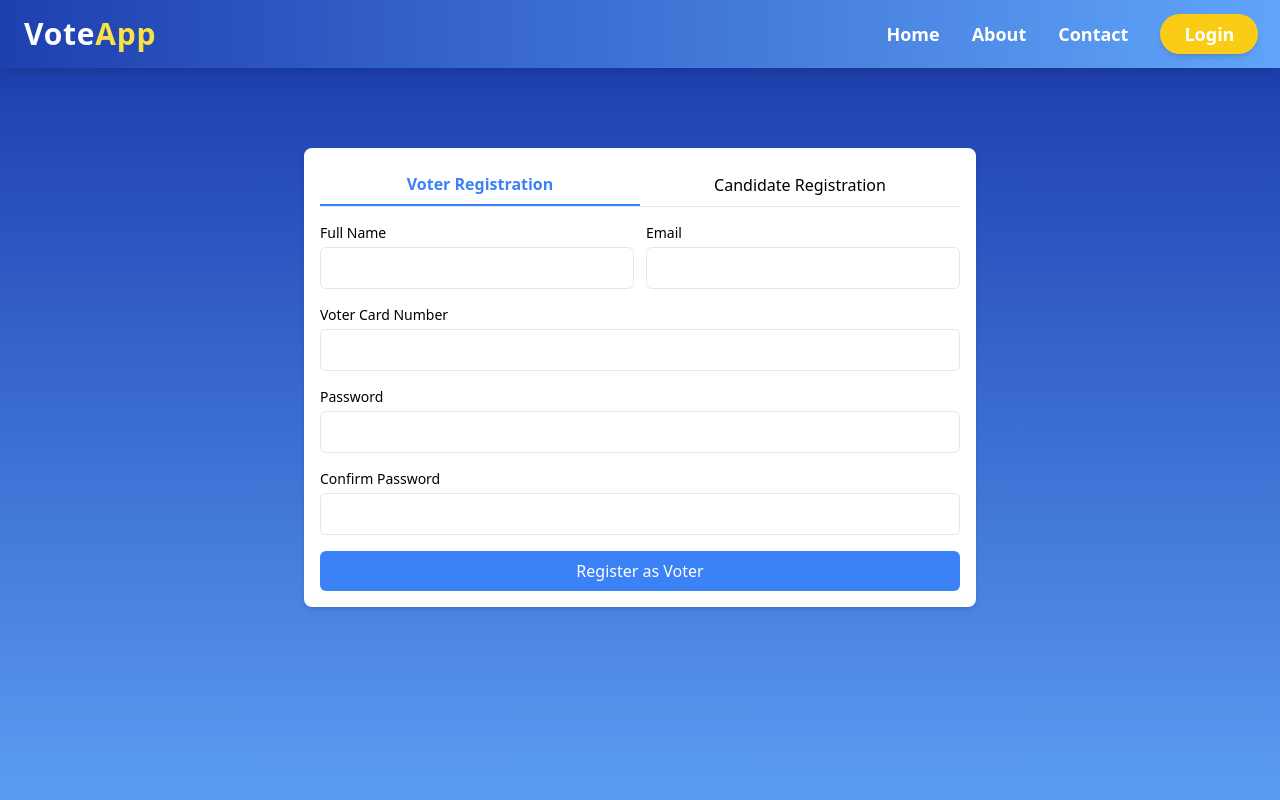
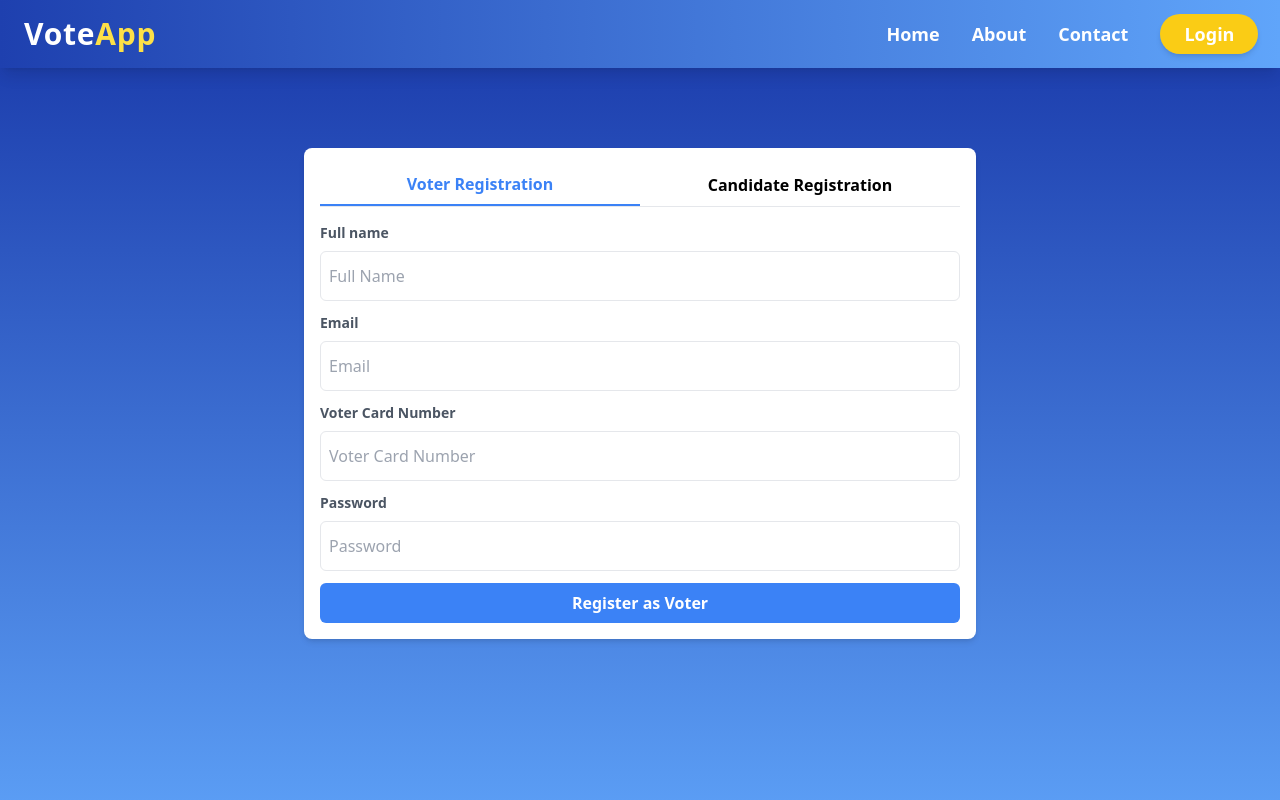
Before and after one commit to Abdulquadri-Mahmud/VoteApp, a React (Vite) app: page /signup in a window 1280 px wide. Shown: the top 800 px of the page. Built offline with nearby package versions, Linux system fonts and the light colour scheme.

Commit message:
changes made

```diff
--- a/src/components/Hero.jsx
+++ b/src/components/Hero.jsx
@@ -1,7 +1,11 @@
 // Hero.js (Hero Section Component)
 import React from "react";
+import { useSelector } from "react-redux";
+import { Link } from "react-router-dom";
 
 const Hero = () => {
+    const { currentUser, error, loading } = useSelector((state) => state.user);
+
   return (
     <div className="2xl:h-[80vh] md:h-screen py-20 flex justify-center bg-gradient-to-b from-white to-blue-200 text-black text-center her">
         <div className="xl:max-w-[90%] mx-auto flex justify-around px-3 flex-wrap items-center">
@@ -16,10 +20,10 @@ const Hero = () => {
                 </p>
                 <div className="font-medium text-white">
                     <button className="bg-gradient-to-r from-blue-700 to-blue-300 hover:scale-110 hover:shadow-2xl transition-transform px-6 py-3 rounded-lg mr-4 shadow-lg animate-hover-glow">
-                        Register
+                        <Link to={`${currentUser ? '/profile' : '/signup'}`}>Register</Link>
                     </button>
                     <button className="bg-gradient-to-r from-yellow-300 to-yellow-600 hover:scale-110 hover:shadow-2xl transition-transform px-6 py-3 rounded-lg shadow-lg animate-hover-glow">
-                        Vote Now
+                        <Link to={`${currentUser ? '/profile' : '/signup'}`}>Vote Now</Link>
                     </button>
                 </div>
             </div>
--- a/src/pages/Profiles/Profiles.jsx
+++ b/src/pages/Profiles/Profiles.jsx
@@ -1,10 +1,15 @@
 import React, { useState } from "react";
 import { IoAddCircleOutline } from "react-icons/io5";
-import { useNavigate } from "react-router-dom";
+import { useNavigate, useParams } from "react-router-dom";
 import VotingPanel from "./voteSection/VoteSection";
+import { useDispatch, useSelector } from "react-redux";
+import { updateFailure, updateStart, updateSuccess } from "../../store/user/userReducer";
 
 const Profile = () => {
+  const { currentUser, loading } = useSelector((state) => (state.user));
+
   const [activeTab, setActiveTab] = useState("Personal Info");
+
   const [elections, setElections] = useState([
     { name: "UP state election", date: "02-04-2022" },
     { name: "Manipur state Election", date: "04-04-2022" },
@@ -12,35 +17,69 @@ const Profile = () => {
     { name: "Bangalore state Election", date: "20-04-2022" },
     { name: "Gurgaon Municipal Corporation", date: "26-04-2022" },
   ]);
+  const [formData, setFormData] = useState({
+    fullname: '',
+    email: '',
+    votersCardNumber: '',
+    password: ''
+  });
+
   const [newElection, setNewElection] = useState({ name: "", date: "" });
   const [showModal, setShowModal] = useState(false);
   const [showInstructions, setShowInstructions] = useState(false);
   const [checkboxChecked, setCheckboxChecked] = useState(false);
   const [showFacialRecognitionModal, setShowFacialRecognitionModal] = useState(false);
   const [hasProceeded, setHasProceeded] = useState(false); // Track if user clicked 'Proceed'
-  const [loading, setLoading] = useState(false);
 
-  // Personal info state
-  const [voters, setVoters] = useState({
-    fullname: "John Doe",
-    email: "johndoe@example.com",
-    vtc: "123456789",
-    address: "123 Main Street, City, Country",
-    password: "",
-  });
+  let party;
+
+  if ("party" in currentUser) {
+    party = currentUser.party
+  }
 
   const handleChange = (e) => {
     const { id, value } = e.target;
-    setVoters((prevVoters) => ({
-      ...prevVoters,
+    setFormData((prevFormData) => ({
+      ...prevFormData,
       [id]: value,
     }));
   };
 
-  const handleSubmit = (e) => {
+  console.log(formData);
+
+
+  let dispatch = useDispatch();
+
+  const { id } = useParams();
+
+  const handleSubmit = async (e) => {
     e.preventDefault();
-    console.log("Updated Voters Information: ", voters);
-    // You can now send the updated voters info to an API or save it in the state
+    try {
+          dispatch(updateStart());
+          const endpoint = `https://vote-app-api.vercel.app/api/candidate-voter/auth/update_candidate/${id}`;
+
+          const res = await fetch(endpoint, {
+            method: 'PATCH',
+            headers: { 'Content-Type': 'application/json' },
+            body: JSON.stringify(formData),
+          });
+
+          const data = await res.json();
+
+          if (data.success === false) {
+            dispatch(updateFailure(data.message));
+            setModalContent({ show: true, title: "Error", message: data.message });
+            return;
+          }
+
+          dispatch(updateSuccess(data));
+          setModalContent({ show: true, title: "Success", message: "You have successfully logged in!" });
+          setTimeout(() => navigate('/profile'), 1500);
+
+        } catch (error) {
+          dispatch(updateFailure(error.message));
+          setModalContent({ show: true, title: "Error", message: "An error occurred during login. Please try again." });
+        }
   };
 
   const handleAddElection = () => {
@@ -114,20 +153,37 @@ const Profile = () => {
             <form className='mt-6' onSubmit={handleSubmit}>
               <div className='mb-3'>
                 <p className='text-gray-600 font-medium pb-2'>Full Name:</p>
-                  <input onChange={handleChange} id='fullname' type="text" className='p-3 border-2 border-gray-200 placeholder:text-sm outline-none w-full rounded-md text-sm' defaultValue={voters.fullname}/>
+                  <input onChange={handleChange} id='fullname' type="text" className='p-3 border-2 border-gray-200 placeholder:text-sm outline-none w-full rounded-md text-sm' defaultValue={currentUser.fullname}/>
               </div>
               <div className='mb-3'>
                   <p className='text-gray-600 font-medium pb-2'>Email:</p>
-                  <input onChange={handleChange} id='email' type="email" className='p-3 border-2 border-gray-200 placeholder:text-sm outline-none w-full rounded-md text-sm' defaultValue={voters.email}/>
+                  <input onChange={handleChange} id='email' type="email" className='p-3 border-2 border-gray-200 placeholder:text-sm outline-none w-full rounded-md text-sm' defaultValue={currentUser.email}/>
               </div>
-              <div className='mb-3'>
-                  <p className='text-gray-600 font-medium pb-2'>voters Card Number:</p>
-                  <input onChange={handleChange} id='vtc' type="text" className='p-3 border-2 border-gray-200 placeholder:text-sm outline-none w-full rounded-md text-sm' defaultValue={voters.vtc}/>
-              </div>
-              <div className='mb-3'>
+              {
+                "party" in currentUser ? (
+                  <>
+                    <div className="pb-2">
+                      <p className={`pb-2 font-semibold`}>Party</p>
+                      <input type="text" value={party} className="px-2 py-3 outline-none border rounded-md w-full group-disabled:"/>
+                    </div>
+                    <div className="pb-2">
+                      <p className={`pb-2 font-semibold`}>Phone</p>
+                      <input type="text" name="phone" placeholder="Phone" value={currentUser.phone} onChange={handleChange} className="px-2 py-3 outline-none border rounded-md w-full"/>
+                    </div>
+                  </>
+                ) : (
+                  <>
+                    <div className='mb-3'>
+                        <p className='text-gray-600 font-medium pb-2'>voters Card Number:</p>
+                        <input onChange={handleChange} id='votersCardNumber' type="text" className='p-3 border-2 border-gray-200 placeholder:text-sm outline-none w-full rounded-md text-sm' defaultValue={currentUser.votersCardNumber}/>
+                    </div>
+                  </>
+                )
+              }
+              {/* <div className='mb-3'>
                   <p className='text-gray-600 font-medium pb-2'>Address:</p>
                   <input onChange={handleChange} id='address' type="text" className='p-3 border-2 border-gray-200 placeholder:text-sm outline-none w-full rounded-md text-sm' defaultValue={voters.password}/>
-              </div>
+              </div> */}
               <div className='mb-3'>
                   <p className='text-gray-600 font-medium pb-2'>Password:</p>
                   <input onChange={handleChange} id='password' type="password" className='p-3 border-2 border-gray-200 placeholder:text-sm outline-none w-full rounded-md text-sm'/>
@@ -212,7 +268,7 @@ const Profile = () => {
   };
 
   return (
-    <div className="min-h-screen py-10 bg-gradient-to-b from-blue-900 to-blue-400">
+    <div className="min-h-screen py-10 px-2 bg-gradient-to-b from-blue-900 to-blue-400">
       <div className="bg-white mx-3  text-gray-800 max-w-full lg:max-w-5xl md:mx-auto rounded-lg overflow-hidden shadow-lg">
         <div className="flex justify-between items-center bg-blue-700 px-6 py-4">
           <div className="flex space-x-6">
--- a/src/pages/Profiles/voteSection/VoteSection.jsx
+++ b/src/pages/Profiles/voteSection/VoteSection.jsx
@@ -6,6 +6,7 @@ const VotingPanel = () => {
   const [previewImage, setPreviewImage] = useState(null);
   const [isModalOpen, setIsModalOpen] = useState(false);
   const [errorModal, setErrorModal] = useState({ isOpen: false, message: "" });
+  // const [successModal, setSuccessModal] = useState({ isOpen: false, message: "" });
   const [isCheckboxChecked, setIsCheckboxChecked] = useState(false);
   const [imageCaptured, setImageCaptured] = useState(false); // Track if an image has been captured
 
@@ -212,7 +213,7 @@ const VotingPanel = () => {
       {errorModal.isOpen && (
         <div className="fixed inset-0 bg-black bg-opacity-75 flex justify-center items-center">
           <div className="bg-blue-800 text-white p-8 rounded-lg shadow-xl max-w-md w-full">
-            <h2 className="text-xl font-semibold mb-4">Submission Error</h2>
+            {/* <h2 className="text-xl font-semibold mb-4">Submission Success</h2> */}
             <p className="text-lg">{errorModal.message}</p>
             <div className="flex justify-end mt-6">
               <button
--- a/src/pages/auth/Signup.jsx
+++ b/src/pages/auth/Signup.jsx
@@ -1,17 +1,22 @@
 import React, { useState } from "react";
-import { useDispatch } from "react-redux";
+import { useDispatch, useSelector } from "react-redux";
 import { signUpFailure, signUpStart, signUpSuccess } from "../../store/user/userReducer";
 import { useNavigate } from "react-router-dom";
 
 function Registration() {
   const [activeTab, setActiveTab] = useState("voter"); // Toggle between "voter" and "candidate"
+
   const [formData, setFormData] = useState({
-    voter: { fullname: "", email: "", voterCardNumber: "", password: "", confirmPassword: "" },
-    candidate: { fullname: "", email: "", party: "", phone: "", password: "", confirmPassword: "" },
+    voter: { fullname: "", email: "", votersCardNumber: "", password: "" },
+    candidate: { fullname: "", email: "", party: "", phone: "", password: "" },
   });
+
   const [showModal, setShowModal] = useState(false); // To toggle modal visibility
+  const [modalMessage, setModalMessage] = useState(""); // Modal message for success/error
 
+  const { loading } = useSelector((state) => state.user);
   const dispatch = useDispatch();
+  const navigate = useNavigate();
 
   const handleChange = (e, type) => {
     const { name, value } = e.target;
@@ -21,144 +26,139 @@ function Registration() {
     }));
   };
 
-  let navigate = useNavigate();
-
-  const handleSubmit = (e, type) => {
+  const handleSubmit = async (e, type) => {
     e.preventDefault();
-    try {
     dispatch(signUpStart());
 
-      if (!formData) {
-        dispatch(signUpFailure('An error occured while submitting form. Please try again later'));
+    try {
+      const endpoint = type === "voter" ? `https://vote-app-api.vercel.app/api/voter/auth/signup` : `https://vote-app-api.vercel.app/api/candidate-voter/auth/signup`;
+
+      const res = await fetch(endpoint, {
+        method: "POST",
+        headers: { "Content-Type": "application/json" },
+        body: JSON.stringify(formData[type]),
+      });
+
+      const data = await res.json();
+
+      if (data.success === false) {
+        dispatch(signUpFailure(data.message));
+        setModalMessage(data.message);
+        setShowModal(true);
         return;
       }
-      console.log(`${type} data submitted:`, formData[type]);
 
       dispatch(signUpSuccess());
+      setModalMessage("Registration successful! You can now log in.");
+      setShowModal(true);
+      setFormData({
+        voter: { fullname: "", email: "", votersCardNumber: "", password: "" },
+        candidate: { fullname: "", email: "", party: "", phone: "", password: "" },
+      });
 
-      setShowModal(true); // Show modal after form submission
-
-      navigate('/login');
-    } catch (error) {
-      dispatch(signUpFailure(error));
+      setTimeout(() => navigate("/login"), 1500);
+    } catch (err) {
+      dispatch(signUpFailure(err.message));
+      setModalMessage("An error occurred during registration. Please try again.");
+      setShowModal(true);
     }
   };
 
   const closeModal = () => {
-    setShowModal(false); // Close modal
+    setShowModal(false);
   };
 
   return (
-    <div className="min-h-screen py-20 bg-gradient-to-b from-blue-800 to-blue-400">
-      <div className="max-w-2xl md:mx-auto mx-3 p-4 bg-white shadow-md rounded-lg">
+    <div className="min-h-screen py-20 bg-gradient-to-b px-2 from-blue-800 to-blue-400">
+      <div className="max-w-2xl mx-auto p-4 bg-white shadow-md rounded-lg">
         {/* Tabs */}
         <div className="flex border-b mb-4">
-          <button
-            className={`flex-1 py-2 px-4 ${activeTab === "voter" ? "border-b-2 border-blue-500 text-blue-500 font-bold" : ""}`}
-            onClick={() => setActiveTab("voter")}
-          >
+          <button className={`flex-1 py-2 px-4 ${activeTab === "voter" ? "border-b-2 border-blue-500 text-blue-500 font-bold" : "font-semibold"}`} onClick={() => setActiveTab("voter")}>
             Voter Registration
           </button>
-          <button
-            className={`flex-1 py-2 px-4 ${activeTab === "candidate" ? "border-b-2 border-blue-500 font-bold text-blue-500" : ""}`}
-            onClick={() => setActiveTab("candidate")}
-          >
+          <button className={`flex-1 py-2 px-4 ${activeTab === "candidate" ? "border-b-2 border-blue-500 text-blue-500 font-bold" : "font-semibold"}`}
+            onClick={() => setActiveTab("candidate")}>
             Candidate Registration
           </button>
         </div>
 
-        {/* Forms with smooth transitions */}
-        <div className="relative h-full">
-          <div className={`transition-opacity duration-500 ${activeTab === "voter" ? "opacity-100" : "opacity-0 absolute"}`}>
-            {/* Voter Registration Form */}
+        {/* Forms */}
+        {activeTab === "voter" && (
           <form onSubmit={(e) => handleSubmit(e, "voter")}>
-              <div className="grid md:grid-cols-2 grid-cols-1 gap-3">
-                <div className="mb-4">
-                  <label className="block text-sm font-medium mb-1">Full Name</label>
-                  <input type="text" name="fullname" value={formData.voter.fullname} onChange={(e) => handleChange(e, "voter")} className="w-full p-2 border rounded-md outline-none" required/>
+            <div className="grid grid-cols-1 gap-3">
+              <div className="">
+                <p className={`${activeTab === 'voter' ? 'pb-2 text-sm text-gray-600' : 'text-black'} font-semibold`}>Full name</p>
+                <input type="text" name="fullname" placeholder="Full Name" value={formData.voter.fullname} onChange={(e) => handleChange(e, "voter")} required className="px-2 py-3 outline-none border rounded-md w-full"/>
               </div>
-                <div className="mb-4">
-                  <label className="block text-sm font-medium mb-1">Email</label>
-                  <input type="email" name="email" value={formData.voter.email} onChange={(e) => handleChange(e, "voter")} className="w-full p-2 border rounded-md outline-none" required/>
+              <div className="">
+                <p className={`${activeTab === 'voter' ? 'pb-2 text-sm text-gray-600' : 'text-black'} font-semibold`}>Email</p>
+                <input type="email" name="email" placeholder="Email" value={formData.voter.email} onChange={(e) => handleChange(e, "voter")} required className="px-2 py-3 outline-none border rounded-md w-full"/>
               </div>
+              <div className="">
+                <p className={`${activeTab === 'voter' ? 'pb-2 text-sm text-gray-600' : 'text-black'} font-semibold`}>Voter Card Number</p>
+                <input type="text" name="votersCardNumber" placeholder="Voter Card Number" value={formData.voter.votersCardNumber} onChange={(e) => handleChange(e, "voter")} required className="px-2 py-3 outline-none border rounded-md w-full"/>
               </div>
-              <div className="mb-4">
-                <label className="block text-sm font-medium mb-1">Voter Card Number</label>
-                <input type="text" name="voterCardNumber" value={formData.voter.voterCardNumber} onChange={(e) => handleChange(e, "voter")} className="w-full p-2 border rounded-md outline-none" required/>
+              <div className="">
+                <p className={`${activeTab === 'voter' ? 'pb-2 text-sm text-gray-600' : 'text-black'} font-semibold`}>Password</p>
+                <input type="password" name="password" placeholder="Password" value={formData.voter.password} onChange={(e) => handleChange(e, "voter")} required className="px-2 py-3 outline-none border rounded-md w-full"/>
               </div>
-              <div className="mb-4">
-                <label className="block text-sm font-medium mb-1">Password</label>
-                <input type="password" name="password" value={formData.voter.password} onChange={(e) => handleChange(e, "voter")} className="w-full p-2 border rounded-md outline-none" required/>
+              <button type="submit" className="w-full bg-blue-500 text-white py-2 rounded-md font-semibold">
+                {loading ? "Loading..." : "Register as Voter"}
+              </button>
             </div>
-              <div className="mb-4">
-                <label className="block text-sm font-medium mb-1">Confirm Password</label>
-                <input type="password" name="confirmPassword" value={formData.voter.confirmPassword} onChange={(e) => handleChange(e, "voter")} className="w-full p-2 border rounded-md outline-none" required/>
+          </form>
+        )}
+
+        {activeTab === "candidate" && (
+          <form onSubmit={(e) => handleSubmit(e, "candidate")}>
+            <div className="grid grid-cols-1 gap-3">
+              <div className="">
+                <p className={`${activeTab === 'candidate' ? 'pb-2 text-sm text-gray-600' : 'text-black'} font-semibold`}>Full name</p>
+                <input type="text" name="fullname" placeholder="Full Name" value={formData.candidate.fullname} onChange={(e) => handleChange(e, "candidate")} required className="px-2 py-3 outline-none border rounded-md w-full"/>
               </div>
-              <button type="submit" className="w-full bg-blue-500 text-white py-2 rounded-md">
-                Register as Voter
-              </button>
-            </form>
+              <div className="">
+                <p className={`${activeTab === 'candidate' ? 'pb-2 text-sm text-gray-600' : 'text-black'} font-semibold`}>Email</p>
+                <input type="email" name="email" placeholder="Email" value={formData.candidate.email} onChange={(e) => handleChange(e, "candidate")} required className="px-2 py-3 outline-none border rounded-md w-full"/>
               </div>
-
-          <div className={`transition-opacity duration-500 ${activeTab === "candidate" ? "opacity-100" : "opacity-0 absolute"}`}>
-            {/* Candidate Registration Form */}
-            <form onSubmit={(e) => handleSubmit(e, "candidate")}>
-              <div className="grid md:grid-cols-2 grid-cols-1 gap-3">
-                <div className="mb-4">
-                  <label className="block text-sm font-medium mb-1">Full Name</label>
-                  <input type="text" name="fullname" value={formData.candidate.fullname} onChange={(e) => handleChange(e, "candidate")} className="w-full p-2 border rounded-md outline-none" required/>
-                </div>
-                <div className="mb-4">
-                  <label className="block text-sm font-medium mb-1">Email</label>
-                  <input type="email" name="email" value={formData.candidate.email} onChange={(e) => handleChange(e, "candidate")} className="w-full p-2 border rounded-md outline-none" required/>
-                </div>
-              </div>
-              <div className="grid md:grid-cols-2 grid-cols-1 gap-3">
-                <div className="mb-4">
-                  <label className="block text-sm font-medium mb-1">Party</label>
-                  <select name="party" value={formData.candidate.party} onChange={(e) => handleChange(e, "candidate")} className="w-full p-2 border rounded-md outline-none" required >
+              <div className="">
+                <p className={`${activeTab === 'candidate' ? 'pb-2 text-sm text-gray-600' : 'text-black'} font-semibold`}>Party</p>
+                <select name="party" value={formData.candidate.party} onChange={(e) => handleChange(e, "candidate")} required className="px-2 py-3 outline-none border rounded-md w-full" >
                   <option value="">Select Party</option>
                   <option value="NNPP">NNPP</option>
+                  <option value="APGA">LP</option>
+                  <option value="APGA">YPP</option>
+                  <option value="APGA">ADC</option>
+                  <option value="APGA">SDP</option>
                   <option value="APGA">APGA</option>
                   <option value="APC">APC</option>
                   <option value="PDP">PDP</option>
                 </select>
               </div>
-                <div className="mb-4">
-                  <label className="block text-sm font-medium mb-1">Phone</label>
-                  <input type="text" name="phone" value={formData.candidate.phone} onChange={(e) => handleChange(e, "candidate")} className="w-full p-2 border rounded-md outline-none" required/>
+              <div className="">
+                <p className={`${activeTab === 'candidate' ? 'pb-2 text-sm text-gray-600' : 'text-black'} font-semibold`}>Phone</p>
+                <input type="text" name="phone" placeholder="Phone" value={formData.candidate.phone} onChange={(e) => handleChange(e, "candidate")} required className="px-2 py-3 outline-none border rounded-md w-full"/>
               </div>
+              <div className="">
+                <p className={`${activeTab === 'candidate' ? 'pb-2 text-sm text-gray-600' : 'text-black'} font-semibold`}>Password</p>
+                <input type="password" name="password" placeholder="Password" value={formData.candidate.password} onChange={(e) => handleChange(e, "candidate")} required className="px-2 py-3 outline-none border rounded-md w-full"/>
               </div>
-              <div className="mb-4">
-                <label className="block text-sm font-medium mb-1">Password</label>
-                <input type="password" name="password" value={formData.candidate.password} onChange={(e) => handleChange(e, "candidate")} className="w-full p-2 border rounded-md outline-none" required/>
+              <button type="submit" className="w-full bg-blue-500 text-white py-2 font-semibold rounded-md">
+                {loading ? "Loading..." : "Register as Candidate"}
+              </button>
             </div>
-              <div className="mb-4">
-                <label className="block text-sm font-medium mb-1">Confirm Password</label>
-                <input type="password" name="confirmPassword" value={formData.candidate.confirmPassword} onChange={(e) => handleChange(e, "candidate")} className="w-full p-2 border rounded-md outline-none" required/>
-              </div>
-              <button type="submit" className="w-full bg-blue-500 text-white py-2 rounded-md">
-                Register as Candidate
-              </button>
           </form>
-          </div>
-        </div>
+        )}
       </div>
 
-      {/* Modal for Success */}
+      {/* Modal */}
       {showModal && (
-        <div className="fixed inset-0 bg-gray-600 bg-opacity-50 flex justify-center items-center z-50">
+        <div className="fixed inset-0 bg-gray-600 bg-opacity-50 flex justify-center items-center">
           <div className="bg-white p-6 rounded-lg shadow-lg">
-            <h2 className="text-2xl font-bold text-center mb-4">Registration Successful!</h2>
-            <p className="text-center text-lg mb-4">Your registration was successful. Thank you for registering!</p>
-            <div className="flex justify-center">
-              <button
-                onClick={closeModal}
-                className="bg-blue-500 text-white py-2 px-6 rounded-md hover:bg-blue-600"
-              >
+            <h2 className="text-2xl font-bold text-center mb-4">Registration</h2>
+            <p className="text-center text-lg mb-4 font-semibold">{modalMessage}</p>
+            <button onClick={closeModal} className="bg-blue-500 text-white py-2 px-6 rounded-md">
               Close
             </button>
-            </div>
           </div>
         </div>
       )}
--- a/src/routes/Routes.jsx
+++ b/src/routes/Routes.jsx
@@ -54,7 +54,7 @@ export default function RoutesApp() {
 
           {/* profile routes */}
           <Route element={<Private_Route/>}>
-            <Route path='/profile' element={<Profile/>}/>
+            <Route path='/profile/:id' element={<Profile/>}/>
           </Route>
           <Route path='*' element={<NotFound/>}/>
 
```
Also changed, not shown: src/pages/auth/login.jsx (+34 -26 lines), src/pages/ContactPage.jsx (indentation only). Lines whose indentation alone changed are shown as unchanged.
